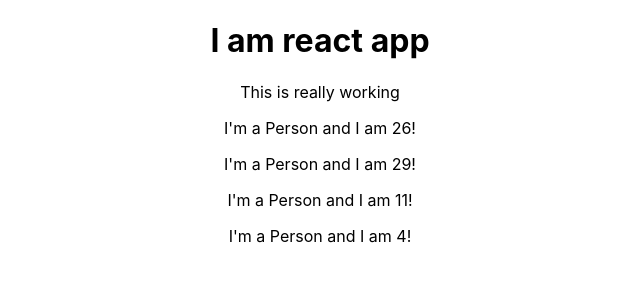
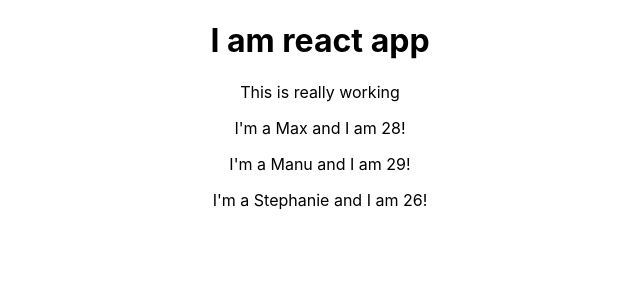
Before and after one commit to raoelectrocom/rect_learn, a React (Create React App) app: page / in a window 1280 px wide. Shown: the top 300 px of the page, without its empty margins (320-960 px from the left). Built offline with nearby package versions, Linux system fonts and the light colour scheme.

Commit message:
Working with props

```diff
--- a/src/App.js
+++ b/src/App.js
@@ -9,10 +9,9 @@
         I am react app
       </h1>
       <p>This is really working</p>
-      <Person />
-      <Person />
-      <Person />
-      <Person />
+      <Person name='Max' age='28' />
+      <Person name='Manu' age='29'>My Hobbies: Racing</Person>
+      <Person name='Stephanie' age='26' />
     </div>
   );
   // return React.createElement('div', {className: 'App'}, React.createElement('h1', 'null', 'Does this work now?'));
--- a/src/Person/Person.js
+++ b/src/Person/Person.js
@@ -1,7 +1,7 @@
 import React from 'react';
 
-const person  = () => {
-    return <p>I'm a Person and I am {Math.floor(Math.random() *30)}!</p>
+const person  = (props) => {
+    return <p>I'm a {props.name} and I am {props.age}!</p>
 };
 
 export default person;
```
